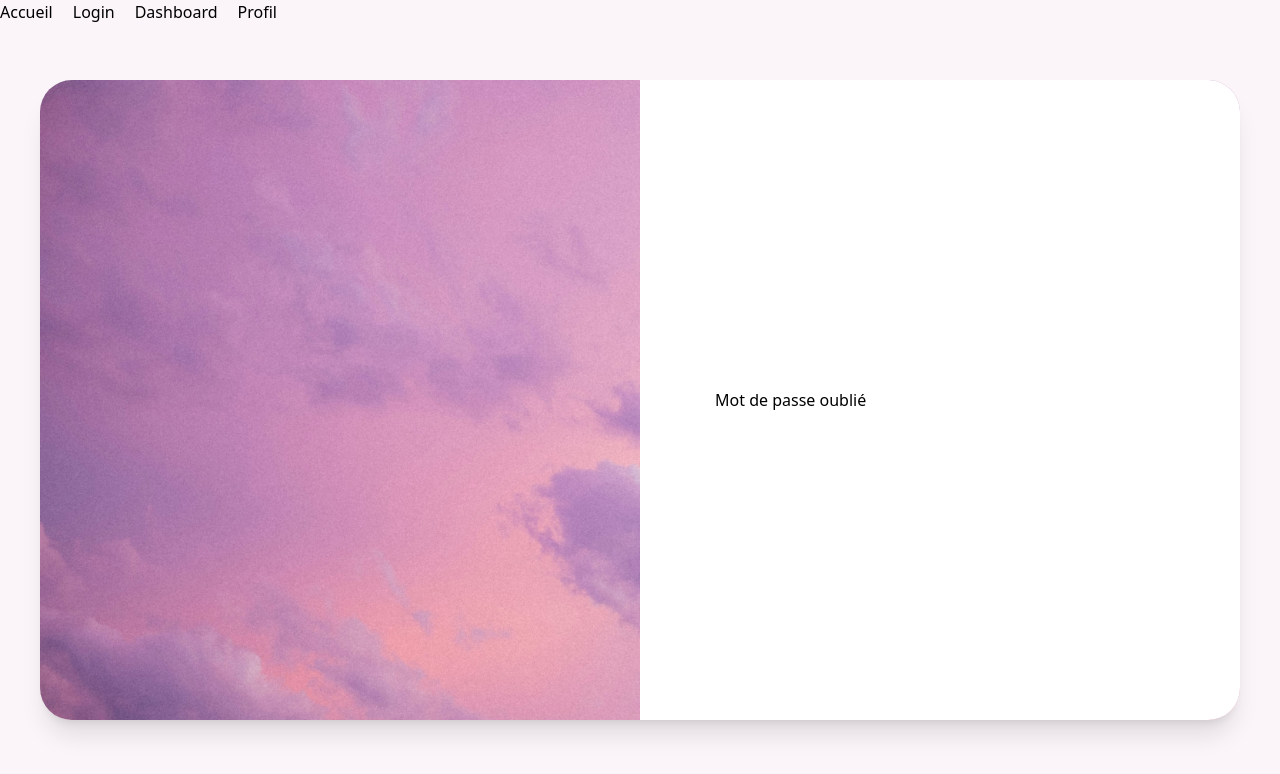
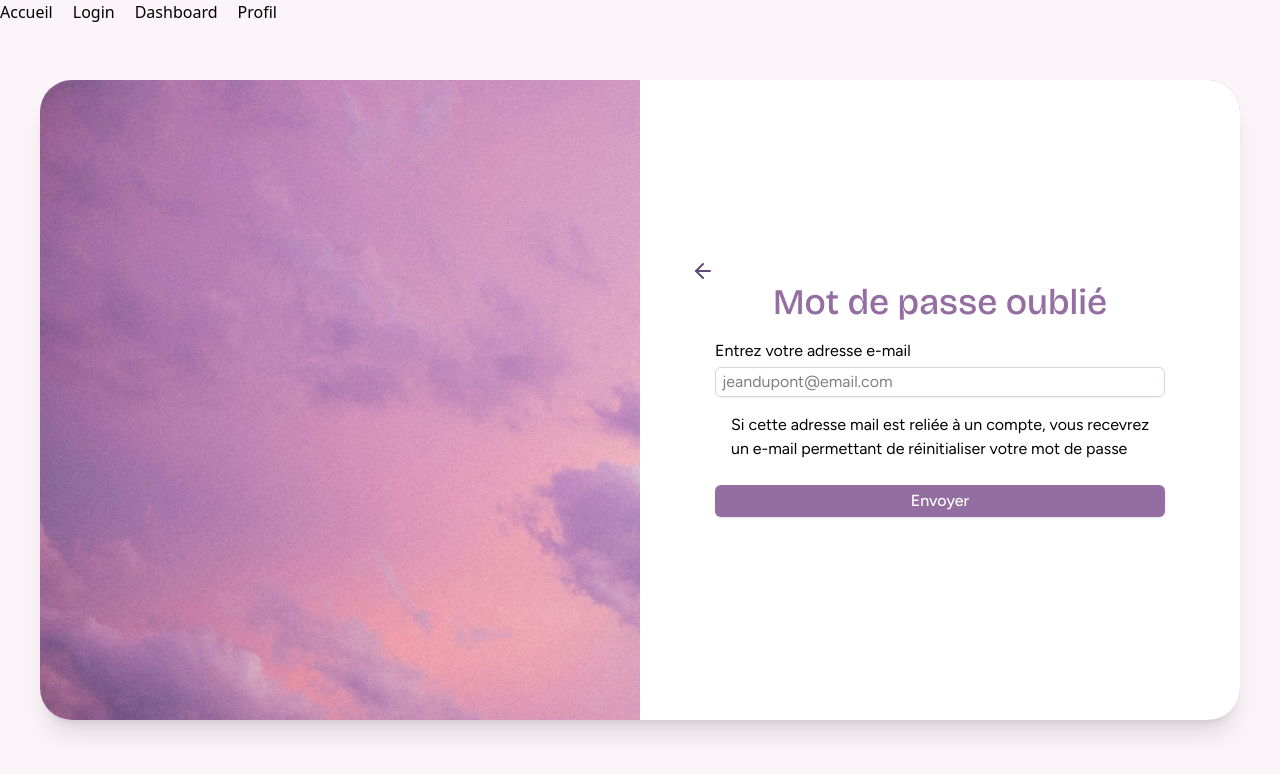
Before and after one commit to Nathmaxx/phinestia, a React (Vite) app: page /authentification/connexion in a window 1280 px wide. Both pictures are taken after a click on the element "Mot de passe oublié ?". Shown: the top 774 px of the page. Built offline with nearby package versions, Linux system fonts and the light colour scheme; no server answers; a web font is replaced by a local one.

Commit message:
Création de timer button et de la page de mot de passe oublié

```diff
--- a/src/components/EmailVerification.tsx
+++ b/src/components/EmailVerification.tsx
@@ -1,7 +1,8 @@
-import { useEffect, useRef, useState } from "react"
+import { useEffect, useState } from "react"
 import CodeInput from "./Inputs/CodeInput"
 import { useAuth } from "../hooks/useAuthContext"
 import { useNavigate } from "react-router-dom"
+import TimerButton from "./buttons/TimerButton"
 
 type EmailVerificationProps = {
 	setMessage: (value: string) => void
@@ -15,10 +16,6 @@ const EmailVerification = ({ setMessage, email }: EmailVerificationProps) => {
 
 	const CODE_LENGTH = 6
 	const [code, setCode] = useState(Array(CODE_LENGTH).fill(''))
-	const [isDisabled, setIsDisabled] = useState(true)
-	const [countdown, setCountdown] = useState(60)
-
-	const intervalRef = useRef<NodeJS.Timeout | null>(null);
 
 	useEffect(() => {
 		const sendCode = async () => {
@@ -37,43 +34,10 @@ const EmailVerification = ({ setMessage, email }: EmailVerificationProps) => {
 		sendCode()
 	}, [code, setMessage, email, verifyEmail, navigate])
 
-	useEffect(() => {
-		createCountDown();
-
-		return () => {
-			if (intervalRef.current) {
-				clearInterval(intervalRef.current);
-			}
-		};
-	}, []);
-
 	const handleResendClick = async () => {
 		setMessage("")
 		const response = await resendVerificationEmail(email)
 		setMessage(response.message)
-		setIsDisabled(true)
-		setCountdown(60)
-		createCountDown()
-	}
-
-	const createCountDown = () => {
-
-		if (intervalRef.current) {
-			clearInterval(intervalRef.current);
-		}
-
-		intervalRef.current = setInterval(() => {
-			setCountdown(prev => {
-				if (prev <= 1) {
-					if (intervalRef.current) {
-						clearInterval(intervalRef.current);
-					}
-					setIsDisabled(false);
-					return 0;
-				}
-				return prev - 1;
-			});
-		}, 1000);
 	}
 
 	return (
@@ -85,14 +49,13 @@ const EmailVerification = ({ setMessage, email }: EmailVerificationProps) => {
 			/>
 
 			<p className="font-figtree text-center mt-10">Vous n'avez pas reçu l'e-mail de confirmation ?</p>
-			<button
-				type="button"
+			<TimerButton
+				duration={60}
 				onClick={handleResendClick}
-				disabled={isDisabled}
-				className={`font-figtree mt-3 py-1 px-4 rounded-md  shadow-sm text-white font-medium ${isDisabled ? "bg-sky-violet/50 cursor-not-allowed" : "bg-sky-violet cursor-pointer"}`}
+				className=""
 			>
-				Renvoyer {countdown !== 0 ? "(" + countdown + "s)" : ""}
-			</button>
+				Renvoyer
+			</TimerButton>
 		</div>
 	)
 }
--- a/src/components/buttons/Button.tsx
+++ b/src/components/buttons/Button.tsx
@@ -6,14 +6,25 @@ type ButtonProps = {
 	isLoading?: boolean
 }
 
-const Button = ({ children, className, onClick, isLoading }: ButtonProps) => {
+const Button = ({ children, className, onClick, isLoading = false }: ButtonProps) => {
 	return (
 		<button
-			className={`${className} cursor-pointer px-2.5 py-1.5`}
+			className={`${className} cursor-pointer px-2.5 py-1.5 flex items-center justify-center gap-2`}
 			onClick={onClick}
 			type="button"
+			disabled={isLoading}
 		>
-			{isLoading ? "Chargement..." : children}
+			{isLoading ? (
+				<>
+					<svg className="animate-spin h-4 w-4 text-white" xmlns="http://www.w3.org/2000/svg" fill="none" viewBox="0 0 24 24">
+						<circle className="opacity-25" cx="12" cy="12" r="10" stroke="currentColor" strokeWidth="4"></circle>
+						<path className="opacity-75" fill="currentColor" d="M4 12a8 8 0 018-8V0C5.373 0 0 5.373 0 12h4zm2 5.291A7.962 7.962 0 014 12H0c0 3.042 1.135 5.824 3 7.938l3-2.647z"></path>
+					</svg>
+					Chargement...
+				</>
+			) : (
+				children
+			)}
 		</button>
 	)
 }
--- /dev/null
+++ b/src/components/buttons/TimerButton.tsx
@@ -0,0 +1,78 @@
+import { useEffect, useRef, useState } from "react"
+
+type TimerButtonProps = {
+	className?: string
+	onClick: () => void
+	duration: number
+	children: string
+	initialState?: "disabled" | "active"
+}
+
+const TimerButton = ({ className, onClick, duration, children, initialState = "disabled" }: TimerButtonProps) => {
+
+	const [isDisabled, setIsDisabled] = useState(initialState === "active" ? false : true)
+	const [countdown, setCountdown] = useState(initialState === "active" ? 0 : duration)
+
+	const intervalRef = useRef<NodeJS.Timeout | null>(null);
+
+	useEffect(() => {
+		if (initialState === "disabled") {
+			createCountDown();
+		}
+
+		return () => {
+			if (intervalRef.current) {
+				clearInterval(intervalRef.current);
+			}
+		};
+	}, [initialState, duration])
+
+	const handleClick = () => {
+		onClick()
+		setIsDisabled(true)
+		setCountdown(duration)
+		createCountDown()
+	}
+
+	const createCountDown = () => {
+
+		if (intervalRef.current) {
+			clearInterval(intervalRef.current);
+		}
+
+		intervalRef.current = setInterval(() => {
+			setCountdown(prev => {
+				if (prev <= 1) {
+					if (intervalRef.current) {
+						clearInterval(intervalRef.current);
+					}
+					setIsDisabled(false);
+					return 0;
+				}
+				return prev - 1;
+			});
+		}, 1000);
+	}
+
+	return (
+		<button
+			type="button"
+			onClick={handleClick}
+			disabled={isDisabled}
+			className={`${className} font-figtree mt-3 py-1 px-4 rounded-md shadow-sm text-white font-medium relative overflow-hidden ${isDisabled ? "bg-sky-violet/50 cursor-not-allowed" : "bg-sky-violet cursor-pointer hover:bg-sky-dark-violet transition duration-300"}`}
+		>
+			{isDisabled && countdown > 0 && (
+				<div
+					className="absolute bottom-0 left-0 h-1 bg-white/30 transition-all"
+					style={{ width: `${(countdown / duration) * 100}%` }}
+				/>
+			)}
+
+			<span className="relative z-10 flex items-center justify-center gap-2">
+				{children} {countdown !== 0 ? `(${countdown}s)` : ""}
+			</span>
+		</button>
+	)
+}
+
+export default TimerButton
--- a/src/components/login/LoginForgotPassword.tsx
+++ b/src/components/login/LoginForgotPassword.tsx
@@ -1,15 +1,58 @@
+import { useState } from "react"
+import TextInput from "../Inputs/TextInput"
+import Message from "../Message"
+import { LoginPages } from "../../types/pages"
+import { ArrowLeft } from "lucide-react"
+import TimerButton from "../buttons/TimerButton"
 
 type ForgotPasswordProps = {
 	forgotRef: React.RefObject<HTMLDivElement | null>
+	move: (page: LoginPages, direction: "next" | "previous") => void
 }
 
-const LoginForgotPassword = ({ forgotRef }: ForgotPasswordProps) => {
+const LoginForgotPassword = ({ forgotRef, move }: ForgotPasswordProps) => {
+
+	const [email, setEmail] = useState("")
+	const [message, setMessage] = useState("")
+
+
+	const handleClick = () => {
+		setMessage("")
+
+		setTimeout(() => {
+			setMessage("Veuillez consulter votre boite mail")
+		}, 1000)
+	}
+
 	return (
 		<div
 			ref={forgotRef}
-			className="opacity-0 w-full"
+			className="opacity-0 w-full relative"
 		>
-			Mot de passe oublié
+			<ArrowLeft className="cursor-pointer absolute -translate-full text-sky-dark-violet" onClick={() => move("login", "previous")} />
+			<h2 className="text-center text-4xl text-sky-violet mb-4 font-medium font-bricolage">Mot de passe oublié</h2>
+			<p className="font-figtree">Entrez votre adresse e-mail</p>
+			<TextInput
+				setValue={setEmail}
+				value={email}
+				placeholder="jeandupont@email.com"
+				type="email"
+				className="mb-4 mt-1"
+			/>
+
+			<p className="font-figtree mb-3 px-4 text-justify">Si cette adresse mail est reliée à un compte, vous recevrez un e-mail permettant de réinitialiser votre mot de passe</p>
+
+
+			<TimerButton
+				duration={60}
+				onClick={handleClick}
+				initialState="active"
+				className="w-full"
+			>
+				Envoyer
+			</TimerButton>
+
+			<Message message={message} className="mt-4" />
 		</div>
 	)
 }
--- a/src/components/login/LoginForm.tsx
+++ b/src/components/login/LoginForm.tsx
@@ -6,11 +6,10 @@ import TextInput from "../Inputs/TextInput"
 import Message from "../Message"
 import { LoginInfos } from "../../types/user"
 import { LoginPages } from "../../types/pages"
+import { useState } from "react"
 
 type LoginFormProps = {
 	className?: string
-	message: string
-	setMessage: (value: string) => void
 	userInfos: LoginInfos
 	formRef: React.RefObject<HTMLFormElement | null>
 	move: (value: LoginPages) => void
@@ -18,12 +17,12 @@ type LoginFormProps = {
 	handleToggle: () => void
 }
 
-const LoginForm = ({ className, message, setMessage, userInfos, formRef, move, setInfo, handleToggle }: LoginFormProps) => {
+const LoginForm = ({ className, userInfos, formRef, move, setInfo, handleToggle }: LoginFormProps) => {
 
 	const { login } = useAuth()
 	const navigate = useNavigate()
 
-
+	const [message, setMessage] = useState("")
 
 	const handleSubmit = async (e: React.FormEvent<HTMLFormElement>) => {
 		e.preventDefault()
--- a/src/components/login/LoginFormParent.tsx
+++ b/src/components/login/LoginFormParent.tsx
@@ -19,7 +19,6 @@ const LoginFormParent = ({ handleToggle }: LoginFormParentProps) => {
 	})
 
 	const [page, setPage] = useState<LoginPages>("login")
-	const [message, setMessage] = useState("")
 
 	const formRef = useRef<HTMLFormElement>(null)
 	const verifyRef = useRef<HTMLDivElement>(null)
@@ -32,10 +31,10 @@ const LoginFormParent = ({ handleToggle }: LoginFormParentProps) => {
 		})
 	}
 
-	const move = (nextPage: LoginPages) => {
+	const move = (nextPage: LoginPages, direction: "next" | "previous" = "next") => {
 
 		const pages = { "login": formRef, "verify-email": verifyRef, "forgot-password": forgotRef }
-		const move = -20
+		const move = direction === "next" ? -20 : 20
 
 		gsap.to(pages[page].current, {
 			opacity: 0,
@@ -73,8 +72,6 @@ const LoginFormParent = ({ handleToggle }: LoginFormParentProps) => {
 				<LoginForm
 					formRef={formRef}
 					handleToggle={handleToggle}
-					message={message}
-					setMessage={setMessage}
 					move={move}
 					setInfo={setInfo}
 					userInfos={userInfos}
@@ -84,14 +81,15 @@ const LoginFormParent = ({ handleToggle }: LoginFormParentProps) => {
 			{page === "verify-email" && (
 				<LoginVerifyEmail
 					email={userInfos.email}
-					message={message}
-					setMessage={setMessage}
 					verifyRef={verifyRef}
 				/>
 			)}
 
 			{page === "forgot-password" && (
-				<ForgotPassword forgotRef={forgotRef} />
+				<ForgotPassword
+					forgotRef={forgotRef}
+					move={move}
+				/>
 			)}
 		</>
 	)
--- a/src/components/login/LoginVerifyEmail.tsx
+++ b/src/components/login/LoginVerifyEmail.tsx
@@ -1,14 +1,16 @@
+import { useState } from "react"
 import EmailVerification from "../EmailVerification"
 import Message from "../Message"
 
 type LoginVerifyEmailProps = {
 	verifyRef: React.RefObject<HTMLDivElement | null>
 	email: string
-	message: string
-	setMessage: (value: string) => void
 }
 
-const LoginVerifyEmail = ({ verifyRef, email, message, setMessage }: LoginVerifyEmailProps) => {
+const LoginVerifyEmail = ({ verifyRef, email }: LoginVerifyEmailProps) => {
+
+	const [message, setMessage] = useState("")
+
 	return (
 		<div
 			ref={verifyRef}
--- a/src/pages/Authentication.tsx
+++ b/src/pages/Authentication.tsx
@@ -102,7 +102,7 @@ const Authentication = ({ method = "signin" }: AuthenticationProps) => {
 							</>
 						) : (
 							<>
-								<LoginForm className="w-full" handleToggle={handleToggle} />
+								<LoginForm handleToggle={handleToggle} />
 							</>
 						)}
 					</div>
```
